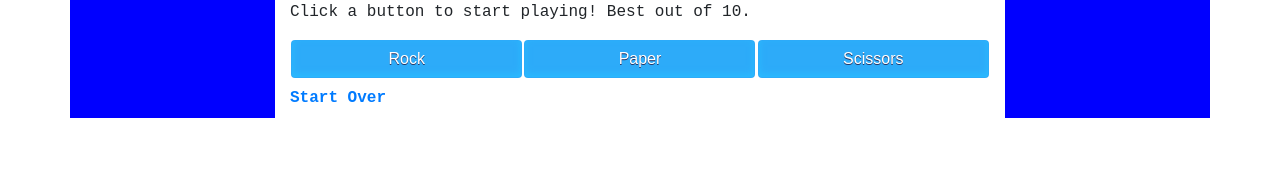
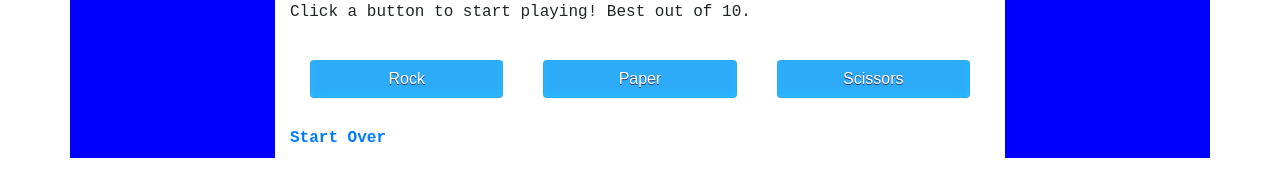
Before and after one commit to realsimont/rock-paper-scissors, a plain HTML site: page index.html in a window 1280 px wide. Drawn offline with nearby package versions, Linux system fonts and the light colour scheme.

Commit message:
Flex box change

```diff
--- a/style.css
+++ b/style.css
@@ -1,4 +1,6 @@
 .btn {
+    width: 33%;
+    margin: 20px;
     box-shadow:inset 0px -3px 7px 0px #29bbff;
     background:#2dabf9;
     border-radius:10px;
@@ -22,12 +24,9 @@
 
 #buttons {
     display: flex;
-    justify-content: space-around;
+    justify-content: center;
 }
 
-.btn {
-    width: 33%;
-}
 
 .btn:hover {
     background:#0688fa;
```
